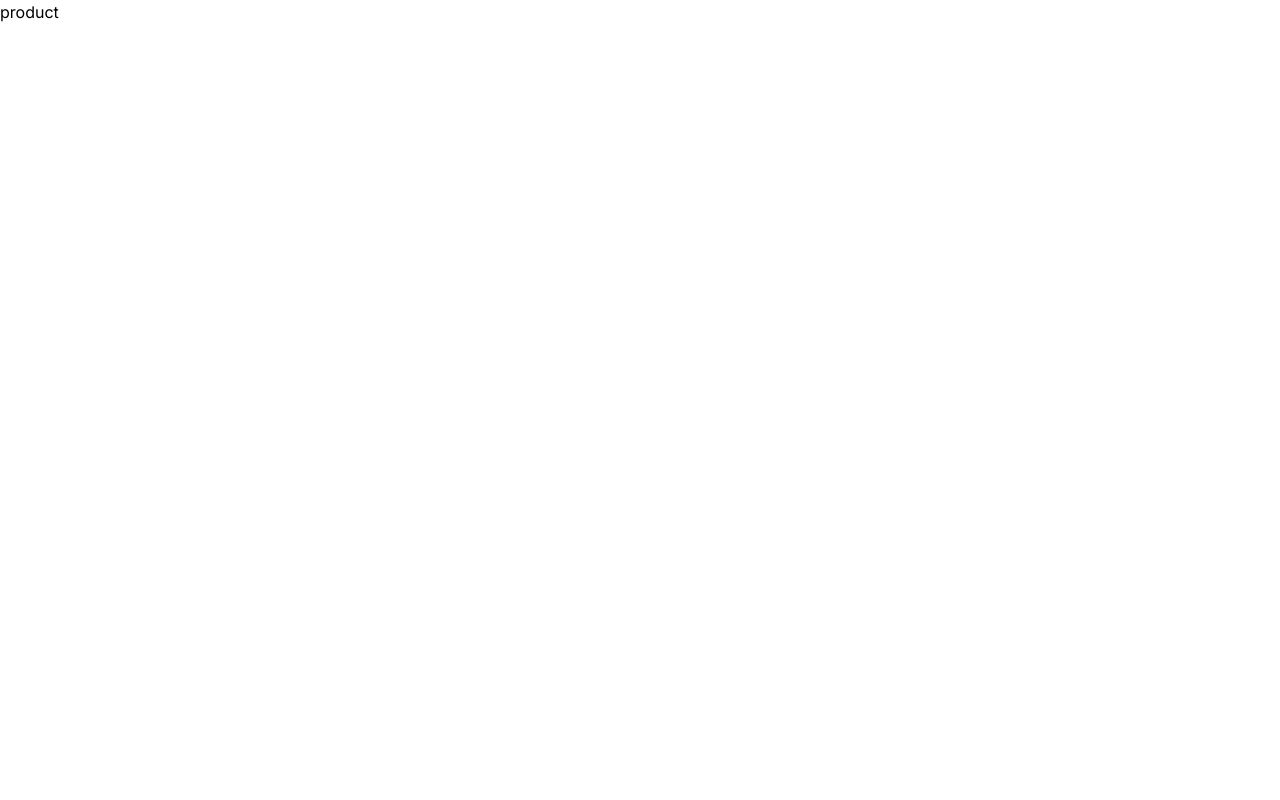
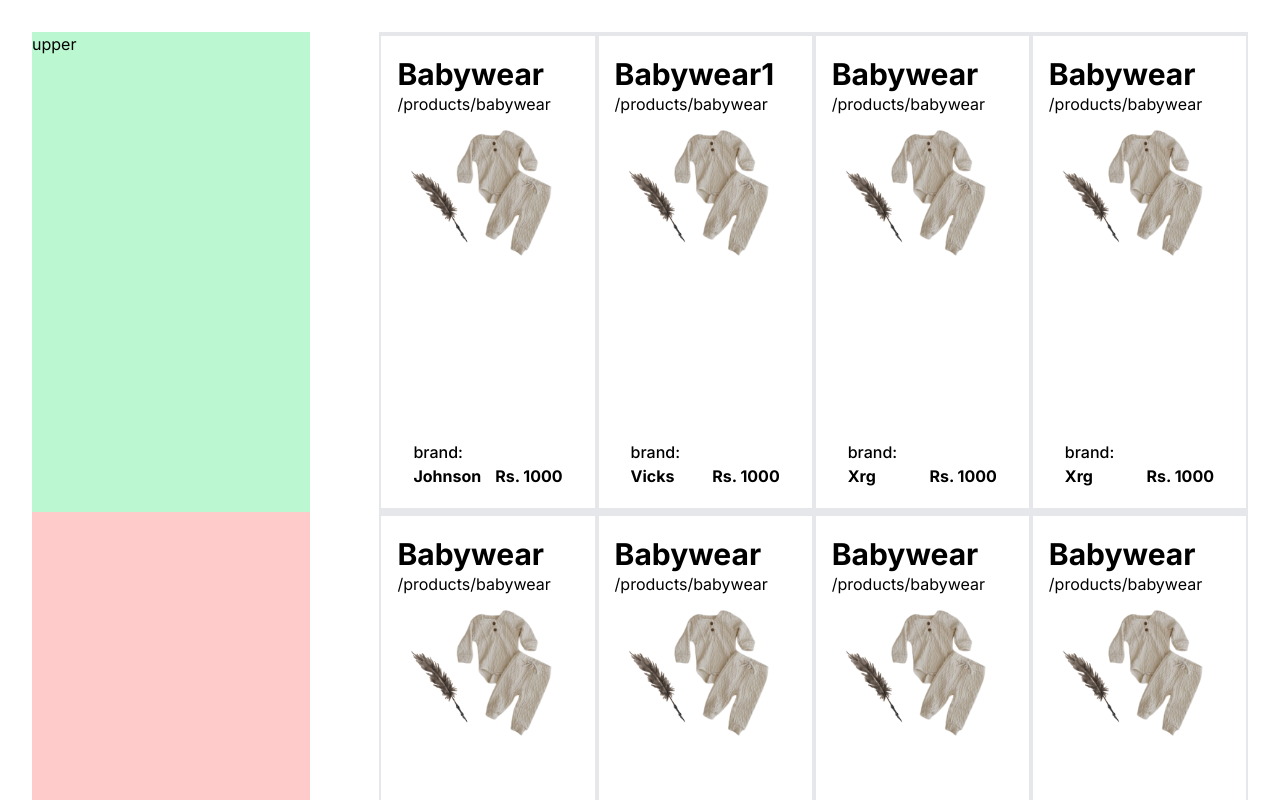
Before and after one commit to Marina2813/ecomosh, a Next.js app: page /products in a window 1280 px wide. Shown: the top 800 px of the page. Built offline with nearby package versions, Linux system fonts and the light colour scheme; a web font is replaced by a local one.

Commit message:
product page

```diff
--- a/app/globals.css
+++ b/app/globals.css
@@ -4,3 +4,8 @@
 
 @import url('https://fonts.googleapis.com/css2?family=Cedarville+Cursive&display=swap');
 .cursivefont{font-family: 'Cedarville Cursive', cursive;}
+
+::-webkit-scrollbar{
+    height: 0;
+    width: 0;
+}
--- /dev/null
+++ b/app/products/components/Card.js
@@ -0,0 +1,20 @@
+import React from "react";
+
+const Card = (props) => {
+  return (
+    <div className="flex flex-col justify-start w-full p-4">
+      <h1 className="text-3xl font-bold">{props.name}</h1>
+      <p>{props.link}</p>
+      <img src={props.img} alt="" />
+      <div className="flex justify-between items-end h-full px-4">
+        <div className="font-medium">
+          <p className="">brand:</p>
+          <p className=" font-bold">{props.brand}</p>
+        </div>
+        <p className=" font-bold">{props.cost}</p>
+      </div>
+    </div>
+  );
+};
+
+export default Card;
--- /dev/null
+++ b/app/products/components/Landing.js
@@ -0,0 +1,107 @@
+"use client";
+import React from "react";
+import Card from "./Card";
+const Landing = () => {
+  const ProductList = [
+    {
+      name: "Babywear",
+      img: "/assets/babywear.png",
+      link: "/products/babywear",
+      cost: "Rs. 1000",
+      brand: "Johnson",
+    },
+    {
+      name: "Babywear1",
+      img: "/assets/babywear.png",
+      link: "/products/babywear",
+      cost: "Rs. 1000",
+      brand: "Vicks",
+    },
+    {
+      name: "Babywear",
+      img: "/assets/babywear.png",
+      link: "/products/babywear",
+      cost: "Rs. 1000",
+      brand: "Xrg",
+    },
+    {
+      name: "Babywear",
+      img: "/assets/babywear.png",
+      link: "/products/babywear",
+      cost: "Rs. 1000",
+      brand: "Xrg",
+    },
+    {
+      name: "Babywear",
+      img: "/assets/babywear.png",
+      link: "/products/babywear",
+      cost: "Rs. 1000",
+      brand: "Xrg",
+    },
+    {
+      name: "Babywear",
+      img: "/assets/babywear.png",
+      link: "/products/babywear",
+      cost: "Rs. 1000",
+      brand: "Xrg",
+    },
+    {
+      name: "Babywear",
+      img: "/assets/babywear.png",
+      link: "/products/babywear",
+      cost: "Rs. 1000",
+      brand: "Xrg",
+    },
+    {
+      name: "Babywear",
+      img: "/assets/babywear.png",
+      link: "/products/babywear",
+      cost: "Rs. 1000",
+      brand: "Xrg",
+    },
+    {
+      name: "Babywear",
+      img: "/assets/babywear.png",
+      link: "/products/babywear",
+      cost: "Rs. 1000",
+      brand: "Xrg",
+    },
+
+
+
+  ];
+
+  const productDetails = {
+    name: "Babywear",
+    price: "Rs. 1000",
+    colors: ["yellow", "blue", "green"],
+  }
+
+  return (
+    <div
+    className="h-screen w-screen p-8 grid grid-cols-2 "
+    style={{ gridTemplateColumns: "0.4fr 1fr" }}
+  >
+    <div id="left" className="h-full w-4/5 z-0  flex flex-col items-start ">
+      <div id="up" className="h-1/3 w-full bg-green-200">
+        upper
+      </div>
+      <div id="lower" className="h-2/3 w-full bg-red-200 ">
+
+      </div>
+    </div>
+    <div id="right" className="flex flex-wrap  h-full overflow-visible  z-10">
+      {ProductList.map((product, key) => {
+        return (
+          <div className={`flex h-[60vh] w-1/4 py-1 cell-item transform transition duration-300 hover:scale-110 hover:z-50 bg-white border-y-4 border-x-2`}>
+            <Card key={key} name={product.name} img={product.img} link={product.link} cost={product.cost} brand={product.brand} />
+          </div>
+        );
+      })}
+    </div>
+  </div>
+
+  );
+};
+
+export default Landing;
--- a/app/products/page.js
+++ b/app/products/page.js
@@ -1,9 +1,10 @@
 import React from 'react'
+import Landing from './components/Landing'
 
 const page = () => {
   return (
-    <div>
-      product
+    <div className=''>
+      <Landing />
     </div>
   )
 }
--- a/tailwind.config.js
+++ b/tailwind.config.js
@@ -5,6 +5,7 @@ module.exports = {
     "./components/**/*.{js,ts,jsx,tsx,mdx}",
     "./app/**/*.{js,ts,jsx,tsx,mdx}",
   ],
+  mode: 'jit',
   theme: {
     extend: {
       backgroundImage: {
```
